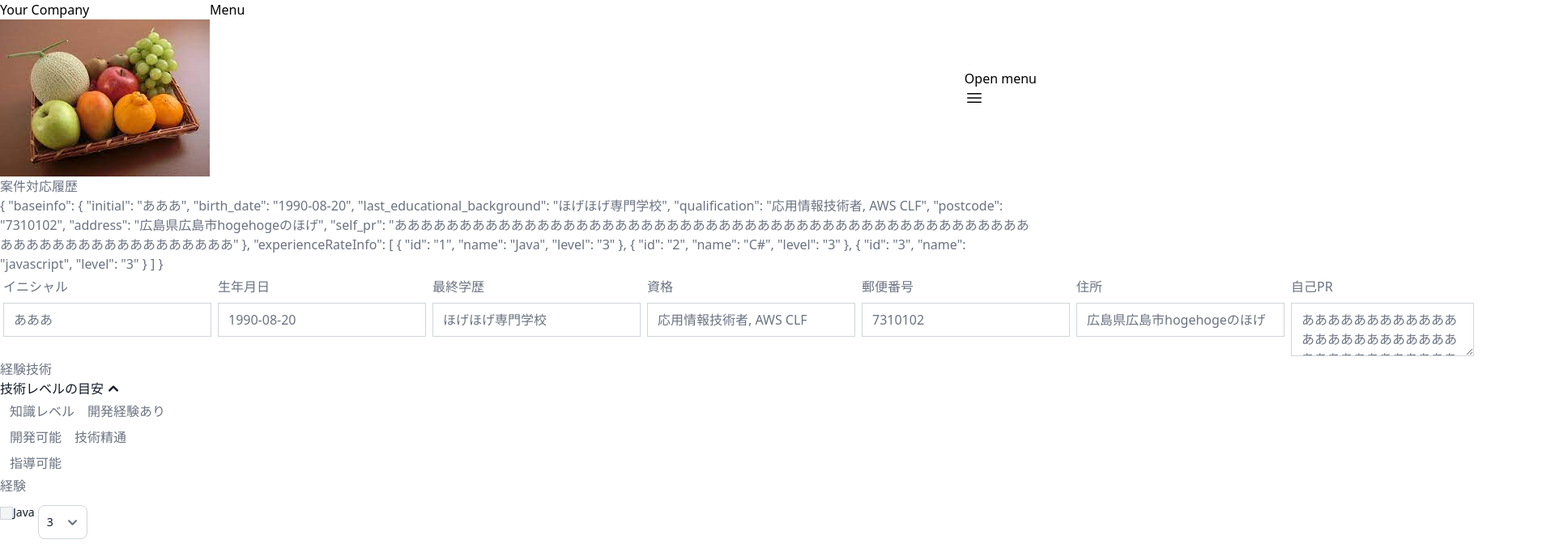
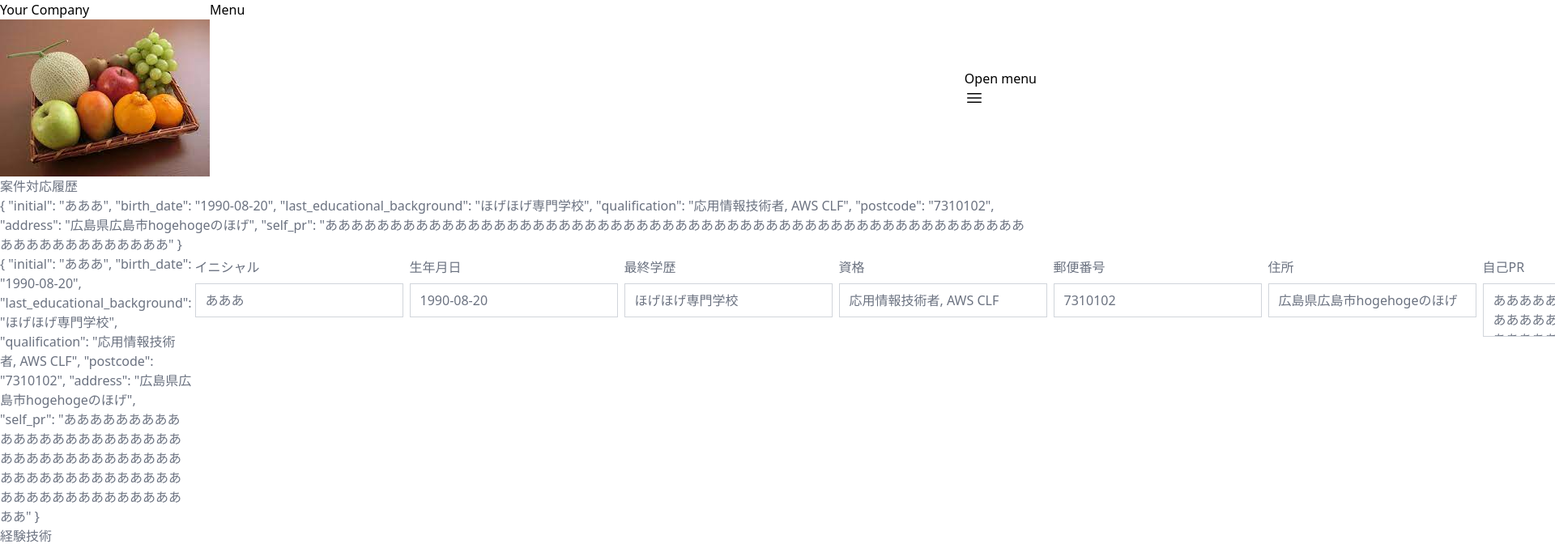
Before and after one commit to myantyuWorld/stackies-app, a Vue app in the folder frontend/vite_fast/: page /register in a window 1280 px wide. Shown: the top 672 px of the page at 81% size, 1920 px wide, since content can reach past the window. Built offline with nearby package versions, Linux system fonts and the light colour scheme.

Commit message:
Modify data

```diff
--- a/frontend/vite_fast/src/components/BaseInfo.vue
+++ b/frontend/vite_fast/src/components/BaseInfo.vue
@@ -1,25 +1,23 @@
 <script setup lang="ts">
+import { ref } from 'vue';
 import InputComponent from './InputComponent.vue'
+
 defineProps<{
-  inputMode: boolean,
-  initial: string,
-  birth_date: string,
-  last_educational_background: string,
-  qualification: string,
-  postcode: string,
-  address: string,
-  self_pr: string
+  baseInfo:object
 }>()
+
+
 </script>
 <template>
   <div class="w-full px-4 shadow-none flex flex-wrap ">
     <!-- イニシャル、住所、資格（名前、取得時期）、学歴、生年月日、自己PR） -->
+    {{ baseInfo }}
     <div class="p-1 w-1/12">
       <div>
         <label class="block uppercase tracking-wide text-gray-700 text-xs font-bold mb-2" for="grid-password">
           イニシャル
         </label>
-        <InputComponent :input-mode="inputMode" :placeholder="イニシャル" :value="initial" />
+        <InputComponent :input-mode="inputMode" :placeholder="イニシャル" :value="baseInfo.initial" />
       </div>
 
     </div>
@@ -29,7 +27,7 @@ defineProps<{
         <label class="block uppercase tracking-wide text-gray-700 text-xs font-bold mb-2" for="grid-password">
           生年月日
         </label>
-        <InputComponent :input-mode="inputMode" :placeholder="生年月日" :value="birth_date" />
+        <InputComponent :input-mode="inputMode" :placeholder="生年月日" :value="baseInfo.birth_date" />
       </div>
 
     </div>
@@ -39,7 +37,7 @@ defineProps<{
         <label class="block uppercase tracking-wide text-gray-700 text-xs font-bold mb-2" for="grid-password">
           最終学歴
         </label>
-        <InputComponent :input-mode="inputMode" :placeholder="最終学歴" :value="last_educational_background" />
+        <InputComponent :input-mode="inputMode" :placeholder="最終学歴" :value="baseInfo.last_educational_background" />
       </div>
 
     </div>
@@ -48,7 +46,7 @@ defineProps<{
         <label class="block uppercase tracking-wide text-gray-700 text-xs font-bold mb-2" for="grid-password">
           資格
         </label>
-        <InputComponent :input-mode="inputMode" :placeholder="資格" :value="qualification" />
+        <InputComponent :input-mode="inputMode" :placeholder="資格" :value="baseInfo.qualification" />
       </div>
 
     </div>
@@ -57,7 +55,7 @@ defineProps<{
         <label class="block uppercase tracking-wide text-gray-700 text-xs font-bold mb-2" for="grid-password">
           郵便番号
         </label>
-        <InputComponent :input-mode="inputMode" :placeholder="郵便番号" :value="postcode" />
+        <InputComponent :input-mode="inputMode" :placeholder="郵便番号" :value="baseInfo.postcode" />
       </div>
 
     </div>
@@ -67,7 +65,7 @@ defineProps<{
         <label class="block uppercase tracking-wide text-gray-700 text-xs font-bold mb-2" for="grid-password">
           住所
         </label>
-        <InputComponent :input-mode="inputMode" :placeholder="住所" :value="address" />
+        <InputComponent :input-mode="inputMode" :placeholder="住所" :value="baseInfo.address" />
       </div>
 
     </div>
@@ -81,7 +79,7 @@ defineProps<{
         </label>
         <textarea type="text"
           class="block w-full p-2 border rounded border-gray-300 focus:outline-none focus:ring-1 focus:ring-gray-400 focus:border-transparent text-black-800"
-          placeholder="Email" :value="self_pr"
+          placeholder="Email" :value="baseInfo.self_pr"
           :class="{'disabled:bg-slate-50 disabled:text-slate-500 disabled:border-slate-200 disabled:shadow-none' : inputMode}"
           :disabled="inputMode"></textarea>
       </div>
--- a/frontend/vite_fast/src/components/InputComponent.vue
+++ b/frontend/vite_fast/src/components/InputComponent.vue
@@ -1,14 +1,19 @@
 <script setup lang="ts">
-defineProps<{
+import { ref } from 'vue';
+
+const data = defineProps<{
   inputMode: boolean,
   value: string,
   placeholder: string
 }>()
+
+const inputValue = ref("")
+inputValue.value = data.value
 </script>
 <template>
   <input type="text"
     class="block w-full p-2 border rounded border-gray-300 focus:outline-none focus:ring-1 focus:ring-gray-400 focus:border-transparent text-black-800"
-    :placeholder="placeholder" :value="value"
-    :class="{'disabled:bg-slate-50 disabled:text-slate-500 disabled:border-slate-200 disabled:shadow-none' : inputMode}"
-    :disabled="inputMode">
+    :placeholder="data.placeholder" v-model="inputValue"
+    :class="{'disabled:bg-slate-50 disabled:text-slate-500 disabled:border-slate-200 disabled:shadow-none' : data.inputMode}"
+    :disabled="data.inputMode">
 </template>
--- a/frontend/vite_fast/src/views/RegisterView.vue
+++ b/frontend/vite_fast/src/views/RegisterView.vue
@@ -16,7 +16,7 @@ const click_regist = () => {
   router.push('menu')
 }
 
-const data = ref({
+const data = {
   baseinfo: {
     initial: "あああ",
     birth_date: "1990-08-20",
@@ -43,9 +43,12 @@ const data = ref({
       level: "3",
     }
   ]
-})
-const baseinfo = data.value.baseinfo
-const experienceRate = data.value.experienceRateInfo
+}
+const baseinfo = ref({})
+const experienceRate = ref({})
+
+baseinfo.value = data.baseinfo
+experienceRate.value = data.experienceRateInfo
 
 </script>
 
@@ -59,13 +62,10 @@ const experienceRate = data.value.experienceRateInfo
 
               <div class="space-y-4">
                 <h2 class="mb-0 text-2xl text-cyan-900 font-bold">案件対応履歴</h2>
-                {{ data }}
+                {{ baseinfo }}
               </div>
               <div class="flex bg-white">
-                <BaseInfo :inputMode="false" :initial="baseinfo.initial" :birth_date="baseinfo.birth_date"
-                  :last_educational_background="baseinfo.last_educational_background"
-                  :qualification="baseinfo.qualification" :postcode="baseinfo.postcode" :address="baseinfo.address"
-                  :self_pr="baseinfo.self_pr" />
+                <BaseInfo :inputMode="false" :baseInfo="baseinfo" />
               </div>
             </div>
             <div class="p-6 sm:p-6">
```
